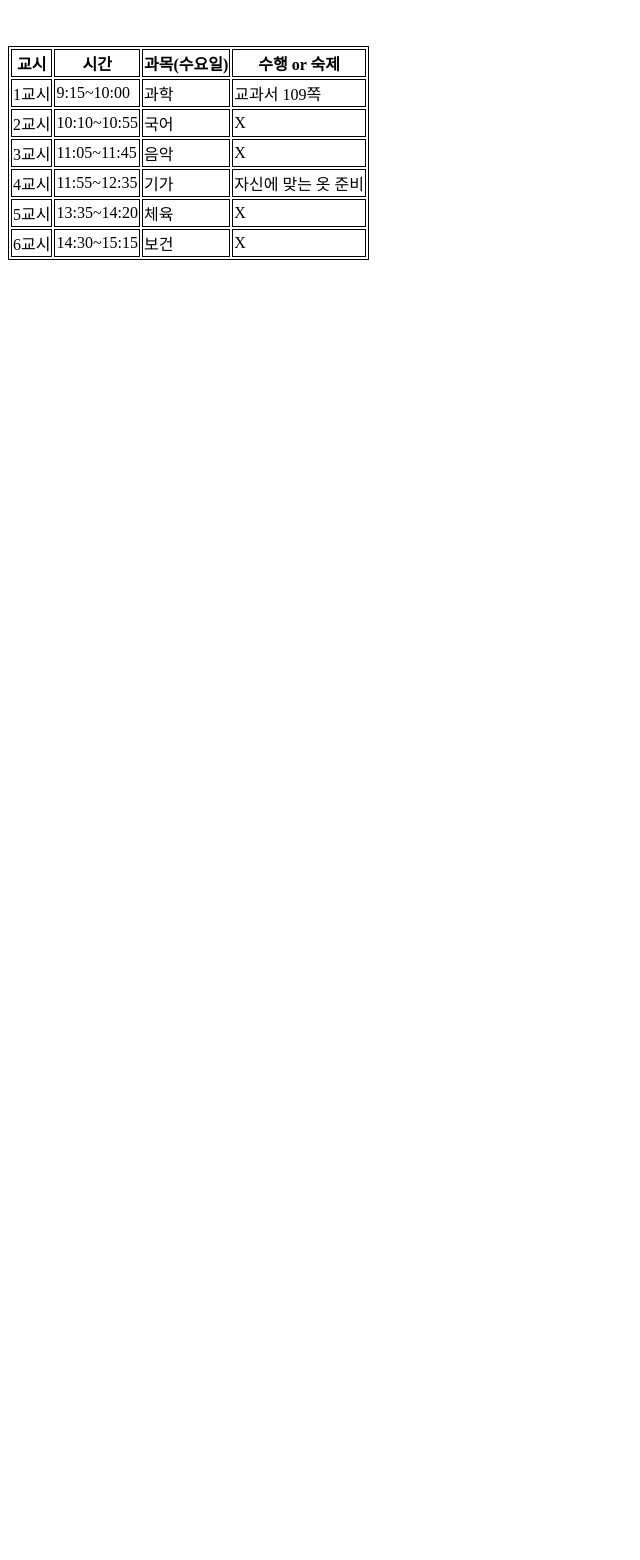
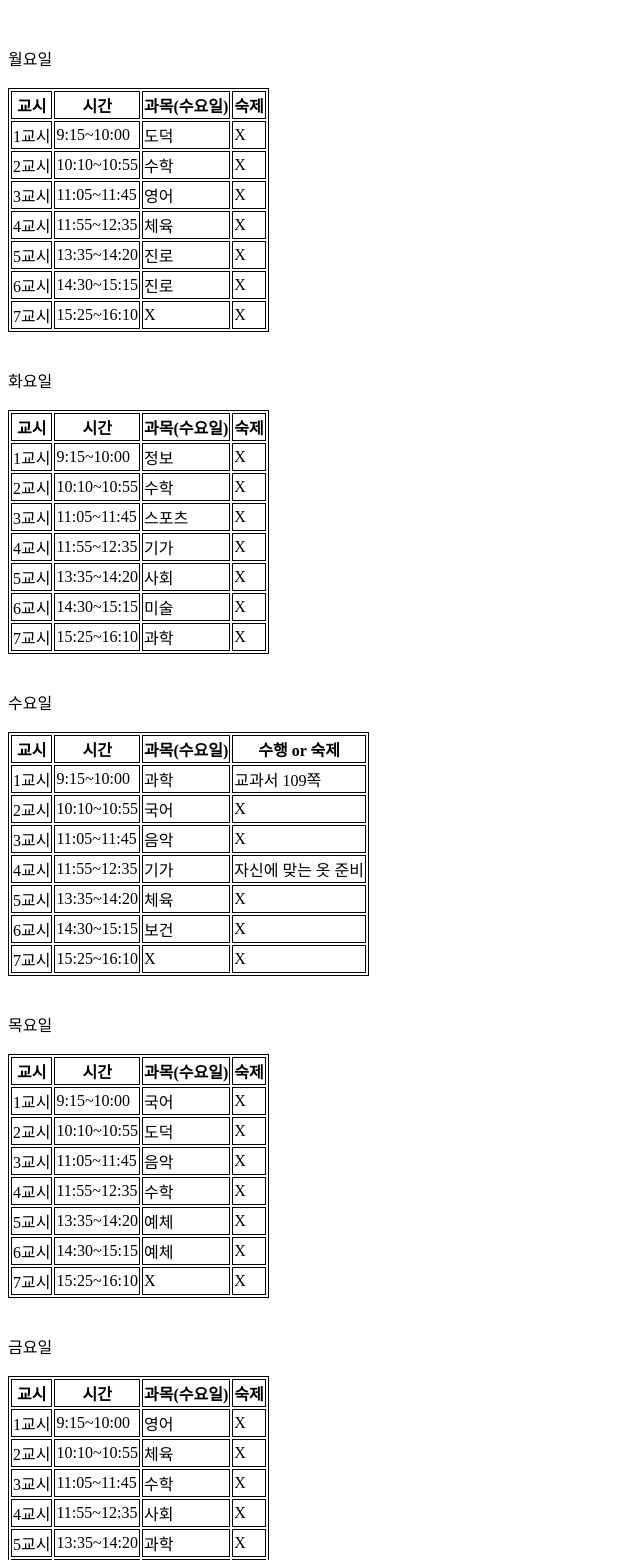
Before and after one commit to webstudy1/time, a plain HTML site: page index.html in a window 1280 px wide. Shown: the part 160-1720 px from the top of the page, without its empty margins (0-640 px from the left). Before the commit the page ends 800 px from the top, so only its background shows below. Drawn offline with Linux system fonts and the light colour scheme.

Commit message:
Update index.html

```diff
--- a/index.html
+++ b/index.html
@@ -2,7 +2,7 @@
 <html lang="ko">
 <head>
 	<meta charset="UTF-8">
-    <title>HTML table tag</title>
+    <title>연무중 1-4 시간표</title>
     <style>
 		table, th, td { border: 1px solid black; }
 	</style>
@@ -11,8 +11,114 @@
 <h2>연무중 1-4 시간표</h2><br>
 <br>
 <h3>updated 2021-06-16-09:09</h3>
+
 <br>
 <br>
+월요일<br><br>
+<table>
+        <tr>
+            <th>교시</th>
+            <th>시간</th>
+            <th>과목(수요일)</th>
+            <th>숙제</th>
+        </tr>
+		<tr>
+			<td>1교시</td>
+			<td>9:15~10:00</td>
+			<td>도덕</td>
+      <td>X</td>
+		</tr>
+		<tr>
+			<td>2교시</td>
+			<td>10:10~10:55</td>
+			<td>수학</td>
+      <td>X</td>
+		</tr>
+    <tr>
+			<td>3교시</td>
+			<td>11:05~11:45</td>
+			<td>영어</td>
+      <td>X</td>
+		</tr>
+    <tr>
+			<td>4교시</td>
+			<td>11:55~12:35</td>
+			<td>체육</td>
+      <td>X</td>
+		</tr>
+    <tr>
+			<td>5교시</td>
+			<td>13:35~14:20</td>
+			<td>진로</td>
+      <td>X</td>
+		</tr>
+    <tr>
+			<td>6교시</td>
+			<td>14:30~15:15</td>
+			<td>진로</td>
+      <td>X</td>
+		</tr>
+	      <tr>
+			<td>7교시</td>
+			<td>15:25~16:10</td>
+			<td>X</td>
+      <td>X</td>
+		</tr>
+	</table>
+    <br><br>
+    화요일<br><br>
+<table>
+        <tr>
+            <th>교시</th>
+            <th>시간</th>
+            <th>과목(수요일)</th>
+            <th>숙제</th>
+        </tr>
+		<tr>
+			<td>1교시</td>
+			<td>9:15~10:00</td>
+			<td>정보</td>
+      <td>X</td>
+		</tr>
+		<tr>
+			<td>2교시</td>
+			<td>10:10~10:55</td>
+			<td>수학</td>
+      <td>X</td>
+		</tr>
+    <tr>
+			<td>3교시</td>
+			<td>11:05~11:45</td>
+			<td>스포츠</td>
+      <td>X</td>
+		</tr>
+    <tr>
+			<td>4교시</td>
+			<td>11:55~12:35</td>
+			<td>기가</td>
+      <td>X</td>
+		</tr>
+    <tr>
+			<td>5교시</td>
+			<td>13:35~14:20</td>
+			<td>사회</td>
+      <td>X</td>
+		</tr>
+    <tr>
+			<td>6교시</td>
+			<td>14:30~15:15</td>
+			<td>미술</td>
+      <td>X</td>
+		</tr>
+	      <tr>
+			<td>7교시</td>
+			<td>15:25~16:10</td>
+			<td>과학</td>
+      <td>X</td>
+		</tr>
+	</table>
+    <br><br>
+수요일<br><br>
     <table>
         <tr>
             <th>교시</th>
@@ -56,7 +162,114 @@
 			<td>보건</td>
       <td>X</td>
 		</tr>
+	      <tr>
+			<td>7교시</td>
+			<td>15:25~16:10</td>
+			<td>X</td>
+      <td>X</td>
+		</tr>
+	</table><br><br>
+    목요일<br><br>
+<table>
+        <tr>
+            <th>교시</th>
+            <th>시간</th>
+            <th>과목(수요일)</th>
+            <th>숙제</th>
+        </tr>
+		<tr>
+			<td>1교시</td>
+			<td>9:15~10:00</td>
+			<td>국어</td>
+      <td>X</td>
+		</tr>
+		<tr>
+			<td>2교시</td>
+			<td>10:10~10:55</td>
+			<td>도덕</td>
+      <td>X</td>
+		</tr>
+    <tr>
+			<td>3교시</td>
+			<td>11:05~11:45</td>
+			<td>음악</td>
+      <td>X</td>
+		</tr>
+    <tr>
+			<td>4교시</td>
+			<td>11:55~12:35</td>
+			<td>수학</td>
+      <td>X</td>
+		</tr>
+    <tr>
+			<td>5교시</td>
+			<td>13:35~14:20</td>
+			<td>예체</td>
+      <td>X</td>
+		</tr>
+    <tr>
+			<td>6교시</td>
+			<td>14:30~15:15</td>
+			<td>예체</td>
+      <td>X</td>
+		</tr>
+	      <tr>
+			<td>7교시</td>
+			<td>15:25~16:10</td>
+			<td>X</td>
+      <td>X</td>
+		</tr>
 	</table>
-
-</body>
-</html>
+    <br><br>
+    금요일<br><br>
+<table>
+        <tr>
+            <th>교시</th>
+            <th>시간</th>
+            <th>과목(수요일)</th>
+            <th>숙제</th>
+        </tr>
+		<tr>
+			<td>1교시</td>
+			<td>9:15~10:00</td>
+			<td>영어</td>
+      <td>X</td>
+		</tr>
+		<tr>
+			<td>2교시</td>
+			<td>10:10~10:55</td>
+			<td>체육</td>
+      <td>X</td>
+		</tr>
+    <tr>
+			<td>3교시</td>
+			<td>11:05~11:45</td>
+			<td>수학</td>
+      <td>X</td>
+		</tr>
+    <tr>
+			<td>4교시</td>
+			<td>11:55~12:35</td>
+			<td>사회</td>
+      <td>X</td>
+		</tr>
+    <tr>
+			<td>5교시</td>
+			<td>13:35~14:20</td>
+			<td>과학</td>
+      <td>X</td>
+		</tr>
+    <tr>
+			<td>6교시</td>
+			<td>14:30~15:15</td>
+			<td>국어</td>
+      <td>X</td>
+		</tr>
+	      <tr>
+			<td>7교시</td>
+			<td>15:25~16:10</td>
+			<td>X</td>
+      <td>X</td>
+		</tr>
+	</table>
+    <br><br>
```
